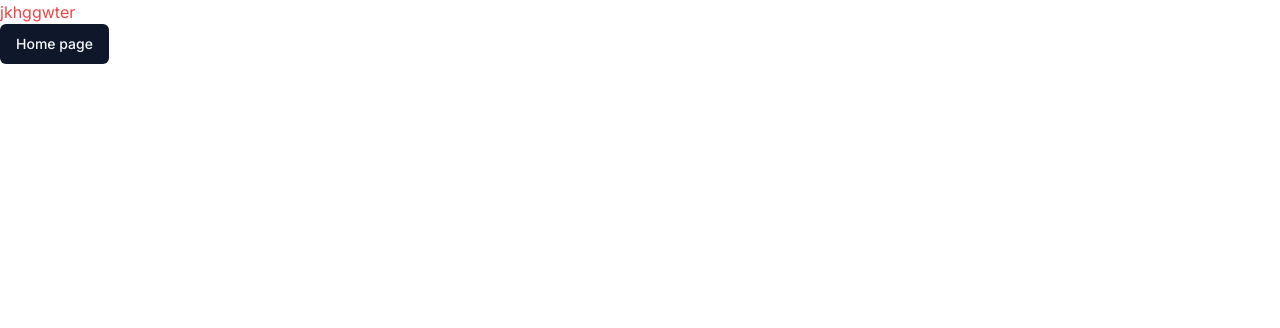
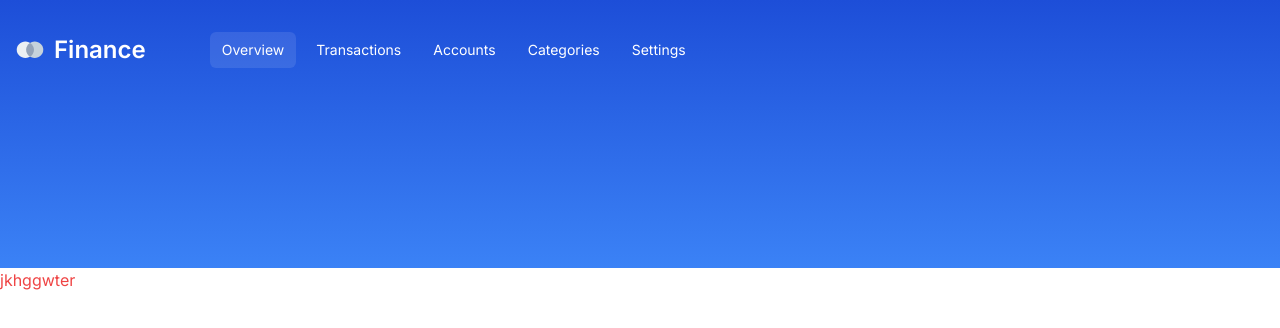
Before and after one commit to Railson25/Own-projects-2, a Next.js app in the folder railson-finances/: page / in a window 1280 px wide. Shown: the top 328 px of the page. Built offline with nearby package versions, Linux system fonts and the light colour scheme.

Commit message:
feat(Header): Component
This commit will create a Header component and their styles using shadcn
sheet component

```diff
--- /dev/null
+++ b/railson-finances/app/(dashboard)/layout.tsx
@@ -0,0 +1,16 @@
+import { Header } from "@/components/header";
+
+type DashboardLayoutProps = {
+  children: React.ReactNode;
+};
+
+const DashboardLayout = ({ children }: DashboardLayoutProps) => {
+  return (
+    <>
+      <Header />
+      <main>{children}</main>
+    </>
+  );
+};
+
+export default DashboardLayout;
--- a/railson-finances/app/(dashboard)/page.tsx
+++ b/railson-finances/app/(dashboard)/page.tsx
@@ -1,12 +1,7 @@
-import { Button } from "@/components/ui/button";
-import { UserButton } from "@clerk/nextjs";
-
 const Home = () => {
   return (
     <div>
       <p className="text-red-500">jkhggwter</p>
-      <Button>Home page</Button>
-      <UserButton afterSignOutUrl="/" />
     </div>
   );
 };
--- /dev/null
+++ b/railson-finances/components/header-logo.tsx
@@ -0,0 +1,13 @@
+import Image from "next/image";
+import Link from "next/link";
+
+export const HeaderLogo = () => {
+  return (
+    <Link href="/">
+      <div className="hidden lg:flex items-center">
+        <Image src="/logo.svg" alt="logo" width={28} height={28} />
+        <p className="font-semibold text-white text-2xl ml-2.5">Finance</p>
+      </div>
+    </Link>
+  );
+};
--- /dev/null
+++ b/railson-finances/components/header.tsx
@@ -0,0 +1,17 @@
+import { HeaderLogo } from "./header-logo";
+import { Navigation } from "./navigation";
+
+export const Header = () => {
+  return (
+    <header className="bg-gradient-to-b from-blue-700 to-blue-500 px-4 py-8 pb-36">
+      <div className="max-w-screen-2xl mx-auto">
+        <div className="w-full flex items-center justify-between mb-14">
+          <div className="flex items-center lg:gap-x-16">
+            <HeaderLogo />
+            <Navigation />
+          </div>
+        </div>
+      </div>
+    </header>
+  );
+};
--- /dev/null
+++ b/railson-finances/components/nav-button.tsx
@@ -0,0 +1,25 @@
+import Link from "next/link";
+import { Button } from "./ui/button";
+import { cn } from "@/lib/utils";
+
+type NavButtonProps = {
+  href: string;
+  label: string;
+  isActive?: boolean;
+};
+
+export const NavButton = ({ href, label, isActive }: NavButtonProps) => {
+  return (
+    <Button
+      asChild
+      size="sm"
+      variant="outline"
+      className={cn(
+        "w-full lg:w-auto justify-between font-normal hover:bg-white/20 hover:text-white border-none focus-visible:ring-offset-0 focus-visible:ring-transparent outline-none text-white focus:bg-white/30 transition",
+        isActive ? "bg-white/10 text-white" : "bg-transparent"
+      )}
+    >
+      <Link href={href}>{label}</Link>
+    </Button>
+  );
+};
--- /dev/null
+++ b/railson-finances/components/navigation.tsx
@@ -0,0 +1,89 @@
+"use client";
+
+import { useState } from "react";
+import { useMedia } from "react-use";
+import { usePathname, useRouter } from "next/navigation";
+
+import { NavButton } from "./nav-button";
+import { Sheet, SheetContent, SheetTrigger } from "./ui/sheet";
+import { Button } from "./ui/button";
+import { Menu } from "lucide-react";
+
+const routes = [
+  {
+    href: "/",
+    label: "Overview",
+  },
+  {
+    href: "/transactions",
+    label: "Transactions",
+  },
+  {
+    href: "/accounts",
+    label: "Accounts",
+  },
+  {
+    href: "/categories",
+    label: "Categories",
+  },
+  {
+    href: "/settings",
+    label: "Settings",
+  },
+];
+
+export const Navigation = () => {
+  const [isOpen, setIsOpen] = useState(false);
+  const pathname = usePathname();
+  const router = useRouter();
+
+  const isMobile = useMedia("(max-width: 1024px)", false);
+
+  const onClick = (href: string) => {
+    router.push(href);
+    setIsOpen(false);
+  };
+
+  if (isMobile) {
+    return (
+      <Sheet open={isOpen} onOpenChange={setIsOpen}>
+        <SheetTrigger>
+          <Button
+            variant="outline"
+            size="sm"
+            className="font-normal bg-white/10 hover:bg-white/20 hover:text-white border-none focus-visible:ring-offset-0 focus-visible:ring-transparent outline-none text-white focus:bg-white/30 transition"
+          >
+            <Menu className="size-4" />
+          </Button>
+        </SheetTrigger>
+        <SheetContent side="left" className="px-2">
+          <nav className="flex flex-col gap-y-2 pt-6">
+            {routes.map((route) => (
+              <Button
+                key={route.href}
+                variant={route.href === pathname ? "secondary" : "ghost"}
+                onClick={() => onClick(route.href)}
+                className="w-full justify-start"
+              >
+                {route.label}
+              </Button>
+            ))}
+          </nav>
+        </SheetContent>
+      </Sheet>
+    );
+  }
+
+  return (
+    <nav className="hidden lg:flex items-center gap-x-2 overflow-x-auto">
+      {routes.map((route) => (
+        <NavButton
+          key={route.href}
+          href={route.href}
+          label={route.label}
+          isActive={pathname === route.href}
+        />
+      ))}
+    </nav>
+  );
+};
--- /dev/null
+++ b/railson-finances/components/ui/sheet.tsx
@@ -0,0 +1,140 @@
+"use client"
+
+import * as React from "react"
+import * as SheetPrimitive from "@radix-ui/react-dialog"
+import { cva, type VariantProps } from "class-variance-authority"
+import { X } from "lucide-react"
+
+import { cn } from "@/lib/utils"
+
+const Sheet = SheetPrimitive.Root
+
+const SheetTrigger = SheetPrimitive.Trigger
+
+const SheetClose = SheetPrimitive.Close
+
+const SheetPortal = SheetPrimitive.Portal
+
+const SheetOverlay = React.forwardRef<
+  React.ElementRef<typeof SheetPrimitive.Overlay>,
+  React.ComponentPropsWithoutRef<typeof SheetPrimitive.Overlay>
+>(({ className, ...props }, ref) => (
+  <SheetPrimitive.Overlay
+    className={cn(
+      "fixed inset-0 z-50 bg-black/80  data-[state=open]:animate-in data-[state=closed]:animate-out data-[state=closed]:fade-out-0 data-[state=open]:fade-in-0",
+      className
+    )}
+    {...props}
+    ref={ref}
+  />
+))
+SheetOverlay.displayName = SheetPrimitive.Overlay.displayName
+
+const sheetVariants = cva(
+  "fixed z-50 gap-4 bg-background p-6 shadow-lg transition ease-in-out data-[state=open]:animate-in data-[state=closed]:animate-out data-[state=closed]:duration-300 data-[state=open]:duration-500",
+  {
+    variants: {
+      side: {
+        top: "inset-x-0 top-0 border-b data-[state=closed]:slide-out-to-top data-[state=open]:slide-in-from-top",
+        bottom:
+          "inset-x-0 bottom-0 border-t data-[state=closed]:slide-out-to-bottom data-[state=open]:slide-in-from-bottom",
+        left: "inset-y-0 left-0 h-full w-3/4 border-r data-[state=closed]:slide-out-to-left data-[state=open]:slide-in-from-left sm:max-w-sm",
+        right:
+          "inset-y-0 right-0 h-full w-3/4  border-l data-[state=closed]:slide-out-to-right data-[state=open]:slide-in-from-right sm:max-w-sm",
+      },
+    },
+    defaultVariants: {
+      side: "right",
+    },
+  }
+)
+
+interface SheetContentProps
+  extends React.ComponentPropsWithoutRef<typeof SheetPrimitive.Content>,
+    VariantProps<typeof sheetVariants> {}
+
+const SheetContent = React.forwardRef<
+  React.ElementRef<typeof SheetPrimitive.Content>,
+  SheetContentProps
+>(({ side = "right", className, children, ...props }, ref) => (
+  <SheetPortal>
+    <SheetOverlay />
+    <SheetPrimitive.Content
+      ref={ref}
+      className={cn(sheetVariants({ side }), className)}
+      {...props}
+    >
+      {children}
+      <SheetPrimitive.Close className="absolute right-4 top-4 rounded-sm opacity-70 ring-offset-background transition-opacity hover:opacity-100 focus:outline-none focus:ring-2 focus:ring-ring focus:ring-offset-2 disabled:pointer-events-none data-[state=open]:bg-secondary">
+        <X className="h-4 w-4" />
+        <span className="sr-only">Close</span>
+      </SheetPrimitive.Close>
+    </SheetPrimitive.Content>
+  </SheetPortal>
+))
+SheetContent.displayName = SheetPrimitive.Content.displayName
+
+const SheetHeader = ({
+  className,
+  ...props
+}: React.HTMLAttributes<HTMLDivElement>) => (
+  <div
+    className={cn(
+      "flex flex-col space-y-2 text-center sm:text-left",
+      className
+    )}
+    {...props}
+  />
+)
+SheetHeader.displayName = "SheetHeader"
+
+const SheetFooter = ({
+  className,
+  ...props
+}: React.HTMLAttributes<HTMLDivElement>) => (
+  <div
+    className={cn(
+      "flex flex-col-reverse sm:flex-row sm:justify-end sm:space-x-2",
+      className
+    )}
+    {...props}
+  />
+)
+SheetFooter.displayName = "SheetFooter"
+
+const SheetTitle = React.forwardRef<
+  React.ElementRef<typeof SheetPrimitive.Title>,
+  React.ComponentPropsWithoutRef<typeof SheetPrimitive.Title>
+>(({ className, ...props }, ref) => (
+  <SheetPrimitive.Title
+    ref={ref}
+    className={cn("text-lg font-semibold text-foreground", className)}
+    {...props}
+  />
+))
+SheetTitle.displayName = SheetPrimitive.Title.displayName
+
+const SheetDescription = React.forwardRef<
+  React.ElementRef<typeof SheetPrimitive.Description>,
+  React.ComponentPropsWithoutRef<typeof SheetPrimitive.Description>
+>(({ className, ...props }, ref) => (
+  <SheetPrimitive.Description
+    ref={ref}
+    className={cn("text-sm text-muted-foreground", className)}
+    {...props}
+  />
+))
+SheetDescription.displayName = SheetPrimitive.Description.displayName
+
+export {
+  Sheet,
+  SheetPortal,
+  SheetOverlay,
+  SheetTrigger,
+  SheetClose,
+  SheetContent,
+  SheetHeader,
+  SheetFooter,
+  SheetTitle,
+  SheetDescription,
+}
--- a/railson-finances/package.json
+++ b/railson-finances/package.json
@@ -13,6 +13,7 @@
     "@clerk/nextjs": "^5.0.7",
     "@hono/clerk-auth": "^2.0.0",
     "@hono/zod-validator": "^0.2.1",
+    "@radix-ui/react-dialog": "^1.0.5",
     "@radix-ui/react-slot": "^1.0.2",
     "class-variance-authority": "^0.7.0",
     "clsx": "^2.1.1",
@@ -21,6 +22,7 @@
     "next": "14.2.3",
     "react": "^18",
     "react-dom": "^18",
+    "react-use": "^17.5.0",
     "tailwind-merge": "^2.3.0",
     "tailwindcss-animate": "^1.0.7",
     "zod": "^3.23.8"
```
Also changed, not shown: 1 other file (tests, documents, lock files or other folders).
